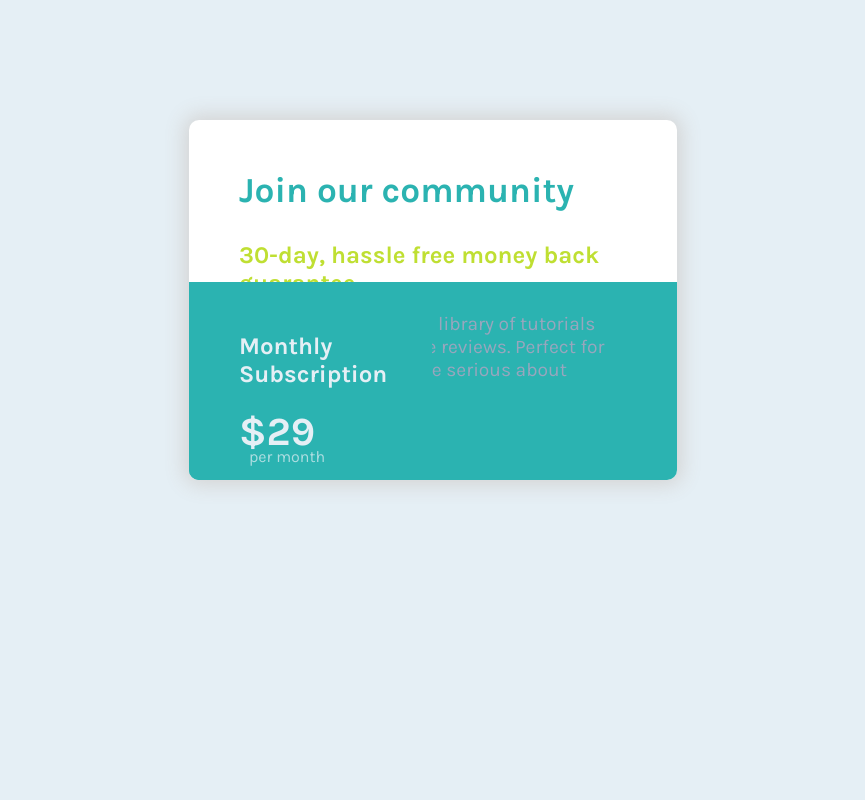
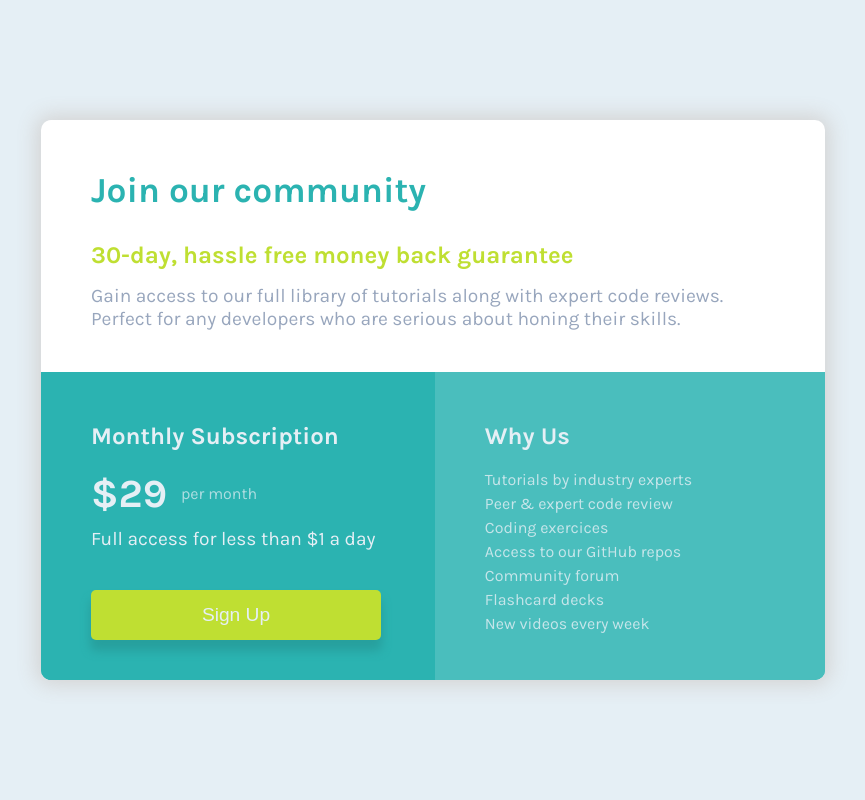
Before and after one commit to DeXoteric/learning-projects-for-web-dev, a plain HTML site: page zachg-mentor-css-pricing-card-challange/index.html in a window 1280 px wide. Shown: the whole page, without its empty margins (207-1072 px from the left). Drawn offline with Linux system fonts and the light colour scheme.

Commit message:
completed mentor css pricing card challange for desktop

```diff
--- a/zachg-mentor-css-pricing-card-challange/styles.css
+++ b/zachg-mentor-css-pricing-card-challange/styles.css
@@ -45,8 +45,8 @@ li {
 }
 
 #card {
-  width: 61vh;
-  height: 45vh;
+  width: 49em;
+  height: 35em;
   margin: 15vh auto;
   box-shadow: 0px 0px 20px 5px #d4d4d4;
   background-color: white;
@@ -108,7 +108,7 @@ button {
   height: 50px;
   font-size: 1.2rem;
   margin-top: 40px;
-  box-shadow: 0px 0px 20px 1px #949494ae;
+  box-shadow: 0px 10px 10px 1px #27a09e;
 }
 
 button:hover {
```
